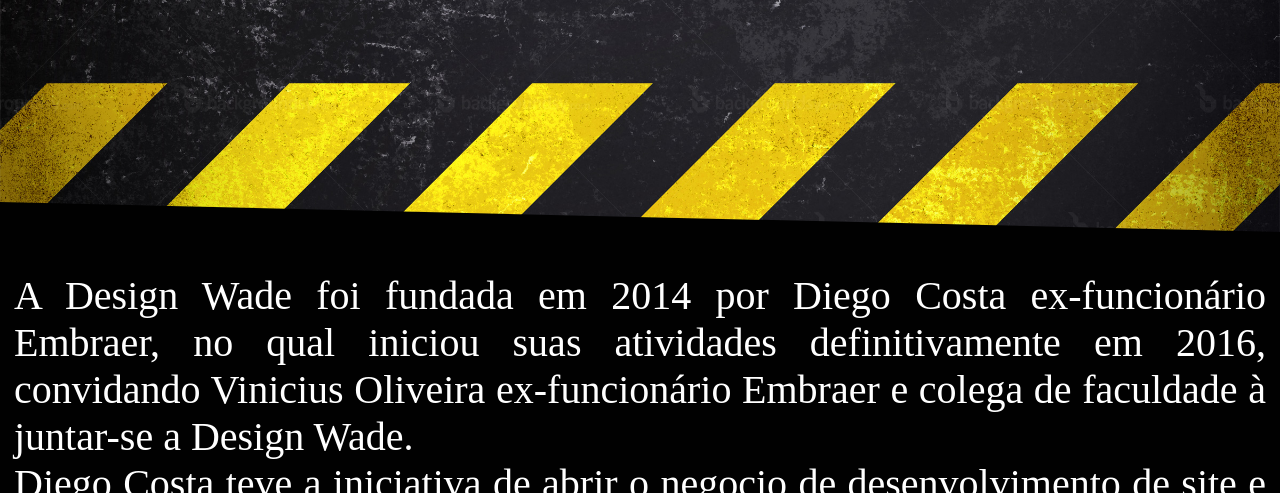
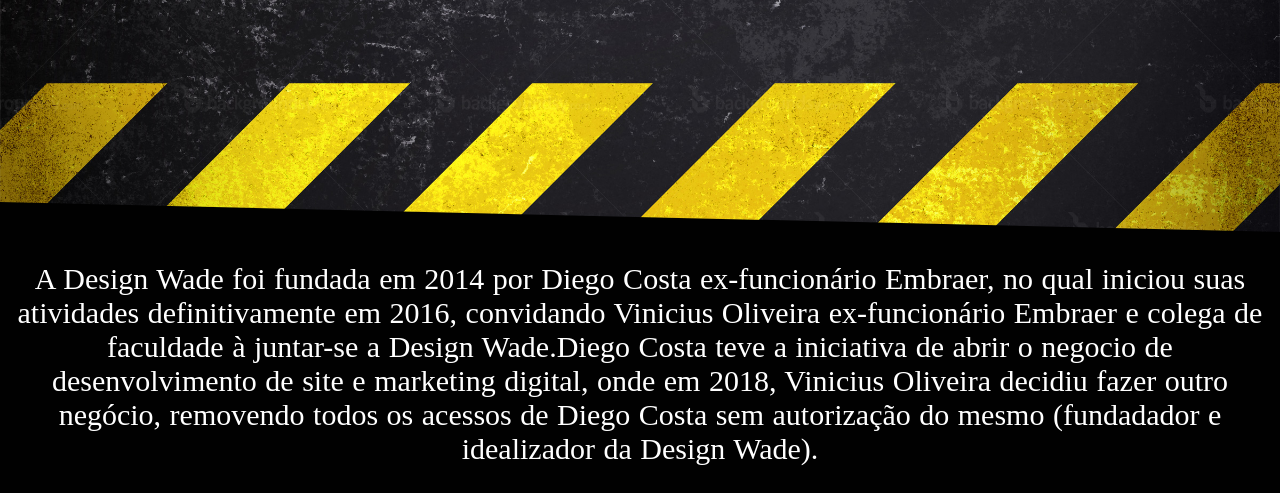
Before and after one commit to felipesaev/designwade, a plain HTML site: page index.html in a window 1280 px wide. Shown: the part 268-761 px from the top of the page. Drawn offline with Linux system fonts and the light colour scheme.

Commit message:
segundo commit

```diff
--- a/index.html
+++ b/index.html
@@ -16,6 +16,7 @@
 
     </div>
 
-    <p>A Design Wade foi fundada em 2014 por Diego Costa ex-funcionário Embraer, no qual iniciou suas atividades definitivamente em 2016, convidando Vinicius Oliveira ex-funcionário Embraer e colega de faculdade à juntar-se a Design Wade.</br>Diego Costa teve a iniciativa de abrir o negocio de desenvolvimento de site e marketing digital, onde em 2018, Vinicius Oliveira decidiu fazer outro negócio, removendo todos os acessos de Diego Costa sem autorização do mesmo (fundadador e idealizador da Design Wade).</br>Diego Costa declara que qualquer atividade da Design Wade está sob uma nova direção que foi tomada de forma vergonhosa e oportunista por parte de Vinicius de Oliveira, que abriu outro CNPJ e foi astuto para impedir que Diego Costa recupera-se o que era seu de direito. Vinicius se aproveitou da confiança de Diego Costa.<br />As Empresas KidsbyKilo.com.br, PapandoTudo.com.br, carsulsjc.com.br, isaiasribeirofestas.com.br, lokareeventos.com.br são alguns dos clientes que podem afirmar a condição de dono da Design Wade para Diego Costa, Vinicius Oliveira foi convidado a fazer uma sociedade e na primeira oportunidade passou a "perna" no ex-colega de trabalho e de faculdade. Lamentável!! </p>
+    <p>A Design Wade foi fundada em 2014 por Diego Costa ex-funcionário Embraer, no qual iniciou suas atividades definitivamente em 2016, convidando Vinicius Oliveira ex-funcionário Embraer e colega de faculdade à juntar-se a Design Wade.Diego Costa teve a iniciativa de abrir o negocio de desenvolvimento de site e marketing digital, onde em 2018, Vinicius Oliveira decidiu fazer outro negócio, removendo todos os acessos de Diego Costa sem autorização do mesmo (fundadador e idealizador da Design Wade).</p>
+        <p>Diego Costa declara que qualquer atividade da Design Wade está sob uma nova direção que foi tomada de forma vergonhosa e oportunista por parte de Vinicius de Oliveira, que abriu outro CNPJ e foi astuto para impedir que Diego Costa recupera-se o que era seu de direito. Vinicius se aproveitou da confiança de Diego Costa.As Empresas KidsbyKilo.com.br, PapandoTudo.com.br, carsulsjc.com.br, isaiasribeirofestas.com.br, lokareeventos.com.br são alguns dos clientes que podem afirmar a condição de dono da Design Wade para Diego Costa, Vinicius Oliveira foi convidado a fazer uma sociedade e na primeira oportunidade passou a "perna" no ex-colega de trabalho e de faculdade. Lamentável!! </p>
 </body>
 </html>
--- a/style.css
+++ b/style.css
@@ -7,15 +7,14 @@ body {
 }
 
 .header {
+
     width: 100%;
     height: 500px;
-    background: url(danger.jpg) no-repeat;
+    background: url(danger.jpg) no-repeat fixed;
     background-size: cover;
     background-position-y: -300px;
     overflow: hidden;
     clip-path: polygon(0 0,100% 0,100% 100%, 0 94%);
-
-
 }
 
 .header h1 {
@@ -38,8 +37,9 @@ body {
 }
 
 p {
-    padding: 0 14px;
-    text-align: justify;
-    font-size: 40px;
+    padding: 0 15px;
+    text-align: center;
+    font-size: 30px;
+    word-spacing:1px;
 
 }
```
